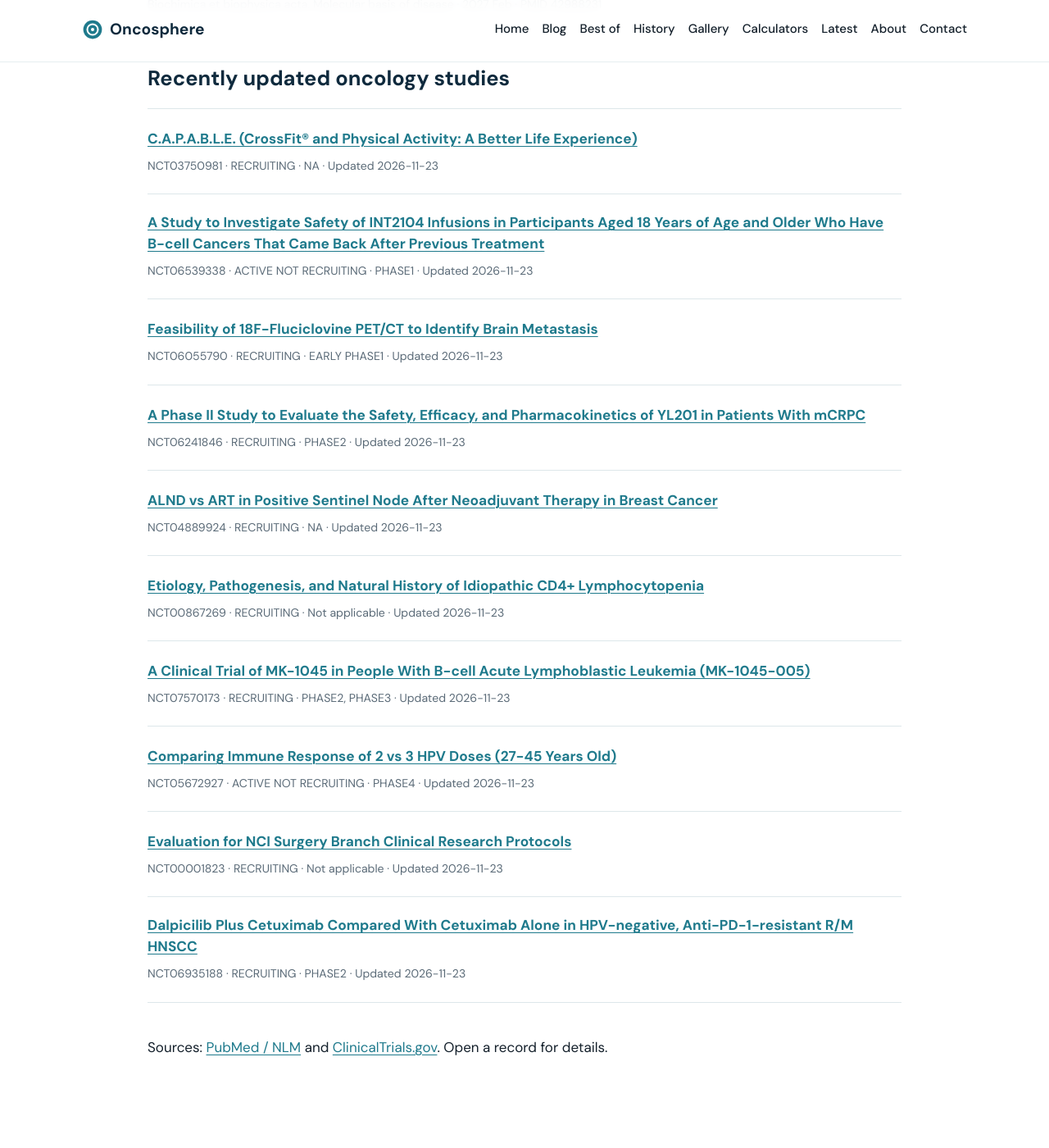
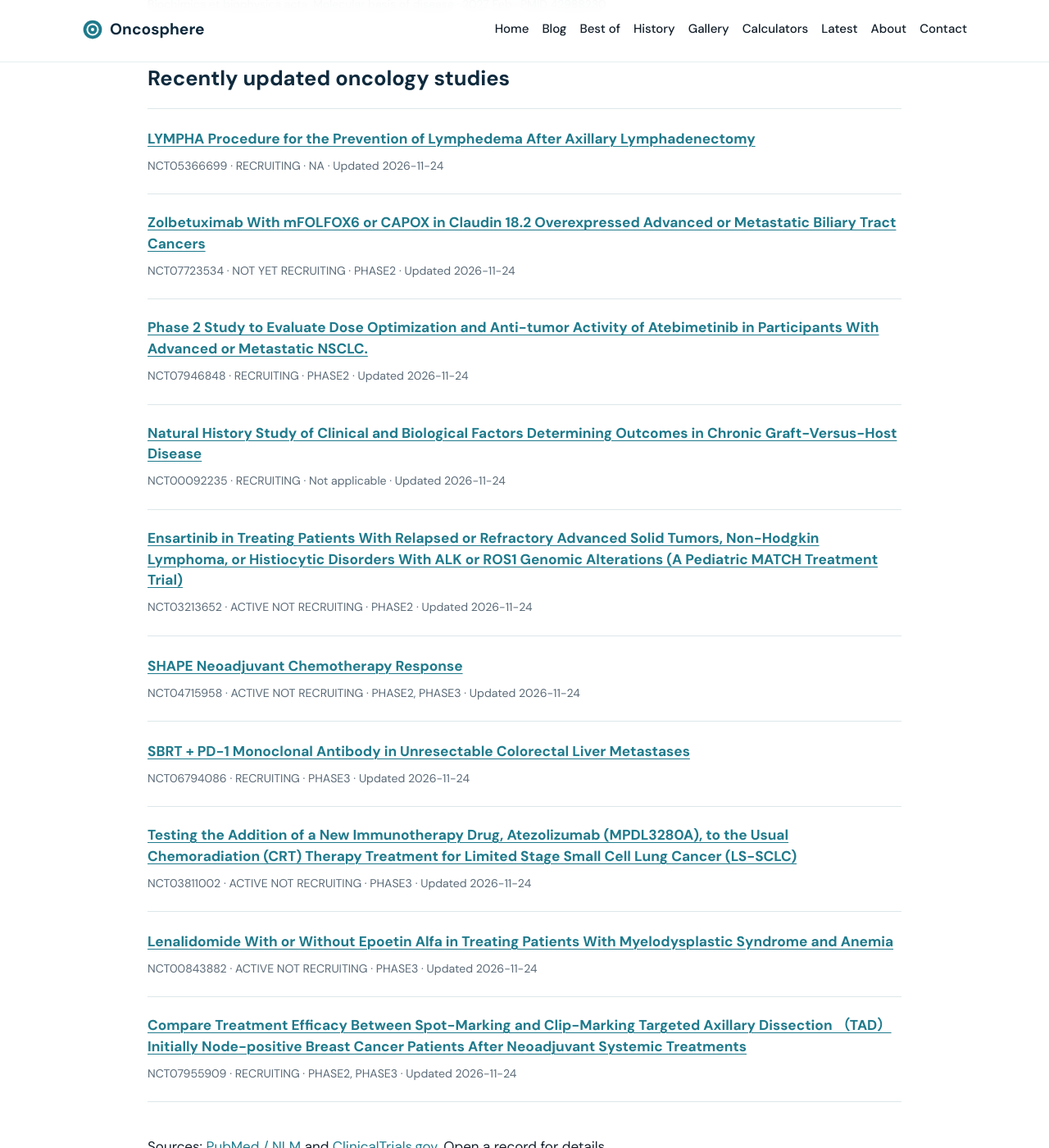
Before and after one commit to senthilstar/Oncosphere, a Jekyll site: the page built from latest.md, in a window 1280 px wide and 1400 px high, scrolled down 2241 px. Shown: the whole window at 82% size. Built offline with Jekyll 4.4.1, drawn with Linux system fonts in a browser that asks for light colours; some of the changed text lies outside the part shown.

Commit message:
Refresh oncology research feeds

```diff
--- a/_data/latest_pubmed.json
+++ b/_data/latest_pubmed.json
@@ -50,18 +50,6 @@
       "Zhou Y"
     ],
     "url": "https://pubmed.ncbi.nlm.nih.gov/43061995/"
-  },
-  {
-    "pmid": "42933160",
-    "title": "Cascade DNA walker-driven photo-controlled CRISPR/Cas12a nanorobot enabling ultrasensitive one-pot detection of dual miRNAs in triple-negative breast cancer.",
-    "journal": "Talanta",
-    "pubdate": "2027 Mar 1",
-    "authors": [
-      "Yu L",
-      "Li X",
-      "Huang L"
-    ],
-    "url": "https://pubmed.ncbi.nlm.nih.gov/42933160/"
   },
   {
     "pmid": "42981670",
@@ -270,5 +258,22 @@
       "Li Y"
     ],
     "url": "https://pubmed.ncbi.nlm.nih.gov/42988231/"
+  },
+  {
+    "pmid": "42988230",
+    "title": "Endothelial senescence orchestrates the tumor immune microenvironment and immunotherapy response in non-small cell lung cancer.",
+    "journal": "Biochimica et biophysica acta. Molecular basis of disease",
+    "pubdate": "2027 Feb",
+    "authors": [
+      "Qiu X",
+      "Qin H",
+      "Deng S",
+      "Kong X",
+      "Chen K",
+      "Zhang R",
+      "Yan H",
+      "Wong PP"
+    ],
+    "url": "https://pubmed.ncbi.nlm.nih.gov/42988230/"
   }
 ]
--- a/_data/latest_trials.json
+++ b/_data/latest_trials.json
@@ -1,82 +1,82 @@
 [
   {
-    "nct": "NCT03750981",
-    "title": "C.A.P.A.B.L.E. (CrossFit® and Physical Activity: A Better Life Experience)",
+    "nct": "NCT05366699",
+    "title": "LYMPHA Procedure for the Prevention of Lymphedema After Axillary Lymphadenectomy",
     "status": "RECRUITING",
     "phase": "NA",
-    "updated": "2026-11-23",
-    "url": "https://clinicaltrials.gov/study/NCT03750981"
+    "updated": "2026-11-24",
+    "url": "https://clinicaltrials.gov/study/NCT05366699"
   },
   {
-    "nct": "NCT06539338",
-    "title": "A Study to Investigate Safety of INT2104 Infusions in Participants Aged 18 Years of Age and Older Who Have B-cell Cancers That Came Back After Previous Treatment",
-    "status": "ACTIVE_NOT_RECRUITING",
-    "phase": "PHASE1",
-    "updated": "2026-11-23",
-    "url": "https://clinicaltrials.gov/study/NCT06539338"
+    "nct": "NCT07723534",
+    "title": "Zolbetuximab With mFOLFOX6 or CAPOX in Claudin 18.2 Overexpressed Advanced or Metastatic Biliary Tract Cancers",
+    "status": "NOT_YET_RECRUITING",
+    "phase": "PHASE2",
+    "updated": "2026-11-24",
+    "url": "https://clinicaltrials.gov/study/NCT07723534"
   },
   {
-    "nct": "NCT06055790",
-    "title": "Feasibility of 18F-Fluciclovine PET/CT to Identify Brain Metastasis",
+    "nct": "NCT07946848",
+    "title": "Phase 2 Study to Evaluate Dose Optimization and Anti-tumor Activity of Atebimetinib in Participants With Advanced or Metastatic NSCLC.",
     "status": "RECRUITING",
-    "phase": "EARLY_PHASE1",
-    "updated": "2026-11-23",
-    "url": "https://clinicaltrials.gov/study/NCT06055790"
+    "phase": "PHASE2",
+    "updated": "2026-11-24",
+    "url": "https://clinicaltrials.gov/study/NCT07946848"
   },
   {
-    "nct": "NCT06241846",
-    "title": "A Phase II Study to Evaluate the Safety, Efficacy, and Pharmacokinetics of YL201 in Patients With mCRPC",
+    "nct": "NCT00092235",
+    "title": "Natural History Study of Clinical and Biological Factors Determining Outcomes in Chronic Graft-Versus-Host Disease",
     "status": "RECRUITING",
-    "phase": "PHASE2",
-    "updated": "2026-11-23",
-    "url": "https://clinicaltrials.gov/study/NCT06241846"
+    "phase": "Not applicable",
+    "updated": "2026-11-24",
+    "url": "https://clinicaltrials.gov/study/NCT00092235"
   },
   {
-    "nct": "NCT04889924",
-    "title": "ALND vs ART in Positive Sentinel Node After Neoadjuvant Therapy in Breast Cancer",
-    "status": "RECRUITING",
-    "phase": "NA",
-    "updated": "2026-11-23",
-    "url": "https://clinicaltrials.gov/study/NCT04889924"
+    "nct": "NCT03213652",
+    "title": "Ensartinib in Treating Patients With Relapsed or Refractory Advanced Solid Tumors, Non-Hodgkin Lymphoma, or Histiocytic Disorders With ALK or ROS1 Genomic Alterations (A Pediatric MATCH Treatment Trial)",
+    "status": "ACTIVE_NOT_RECRUITING",
+    "phase": "PHASE2",
+    "updated": "2026-11-24",
+    "url": "https://clinicaltrials.gov/study/NCT03213652"
   },
   {
-    "nct": "NCT00867269",
-    "title": "Etiology, Pathogenesis, and Natural History of Idiopathic CD4+ Lymphocytopenia",
-    "status": "RECRUITING",
-    "phase": "Not applicable",
-    "updated": "2026-11-23",
-    "url": "https://clinicaltrials.gov/study/NCT00867269"
+    "nct": "NCT04715958",
+    "title": "SHAPE Neoadjuvant Chemotherapy Response",
+    "status": "ACTIVE_NOT_RECRUITING",
+    "phase": "PHASE2, PHASE3",
+    "updated": "2026-11-24",
+    "url": "https://clinicaltrials.gov/study/NCT04715958"
   },
   {
-    "nct": "NCT07570173",
-    "title": "A Clinical Trial of MK-1045 in People With B-cell Acute Lymphoblastic Leukemia (MK-1045-005)",
+    "nct": "NCT06794086",
+    "title": "SBRT + PD-1 Monoclonal Antibody in Unresectable Colorectal Liver Metastases",
+    "status": "RECRUITING",
+    "phase": "PHASE3",
+    "updated": "2026-11-24",
+    "url": "https://clinicaltrials.gov/study/NCT06794086"
+  },
+  {
+    "nct": "NCT03811002",
+    "title": "Testing the Addition of a New Immunotherapy Drug, Atezolizumab (MPDL3280A), to the Usual Chemoradiation (CRT) Therapy Treatment for Limited Stage Small Cell Lung Cancer (LS-SCLC)",
+    "status": "ACTIVE_NOT_RECRUITING",
+    "phase": "PHASE3",
+    "updated": "2026-11-24",
+    "url": "https://clinicaltrials.gov/study/NCT03811002"
+  },
+  {
+    "nct": "NCT00843882",
+    "title": "Lenalidomide With or Without Epoetin Alfa in Treating Patients With Myelodysplastic Syndrome and Anemia",
+    "status": "ACTIVE_NOT_RECRUITING",
+    "phase": "PHASE3",
+    "updated": "2026-11-24",
+    "url": "https://clinicaltrials.gov/study/NCT00843882"
+  },
+  {
+    "nct": "NCT07955909",
+    "title": "Compare Treatment Efficacy Between Spot-Marking and Clip-Marking Targeted Axillary Dissection （TAD）Initially Node-positive Breast Cancer Patients After Neoadjuvant Systemic Treatments",
     "status": "RECRUITING",
     "phase": "PHASE2, PHASE3",
-    "updated": "2026-11-23",
-    "url": "https://clinicaltrials.gov/study/NCT07570173"
-  },
-  {
-    "nct": "NCT05672927",
-    "title": "Comparing Immune Response of 2 vs 3 HPV Doses (27-45 Years Old)",
-    "status": "ACTIVE_NOT_RECRUITING",
-    "phase": "PHASE4",
-    "updated": "2026-11-23",
-    "url": "https://clinicaltrials.gov/study/NCT05672927"
-  },
-  {
-    "nct": "NCT00001823",
-    "title": "Evaluation for NCI Surgery Branch Clinical Research Protocols",
-    "status": "RECRUITING",
-    "phase": "Not applicable",
-    "updated": "2026-11-23",
-    "url": "https://clinicaltrials.gov/study/NCT00001823"
-  },
-  {
-    "nct": "NCT06935188",
-    "title": "Dalpicilib Plus Cetuximab Compared With Cetuximab Alone in HPV-negative, Anti-PD-1-resistant R/M HNSCC",
-    "status": "RECRUITING",
-    "phase": "PHASE2",
-    "updated": "2026-11-23",
-    "url": "https://clinicaltrials.gov/study/NCT06935188"
+    "updated": "2026-11-24",
+    "url": "https://clinicaltrials.gov/study/NCT07955909"
   }
 ]
```
